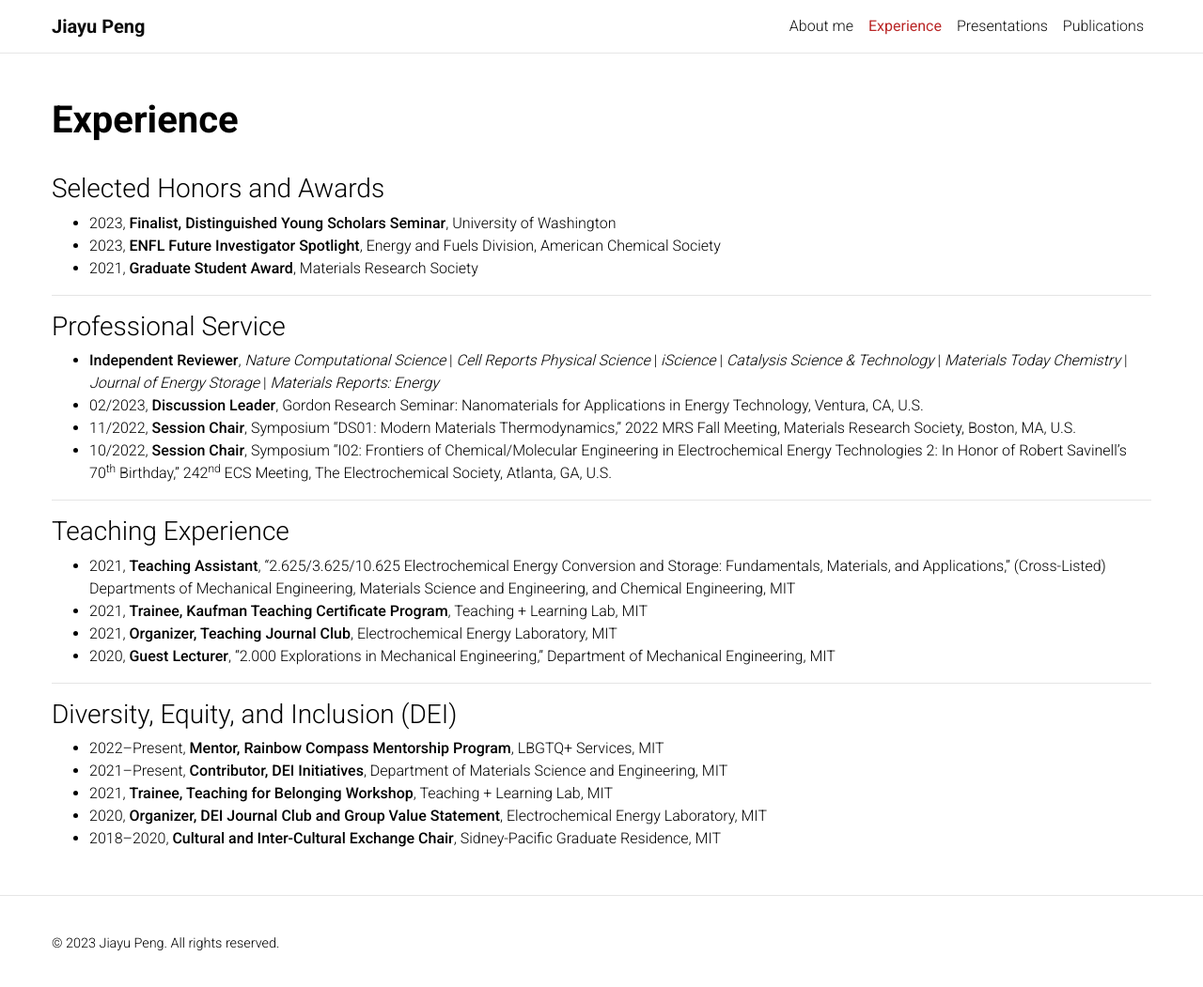
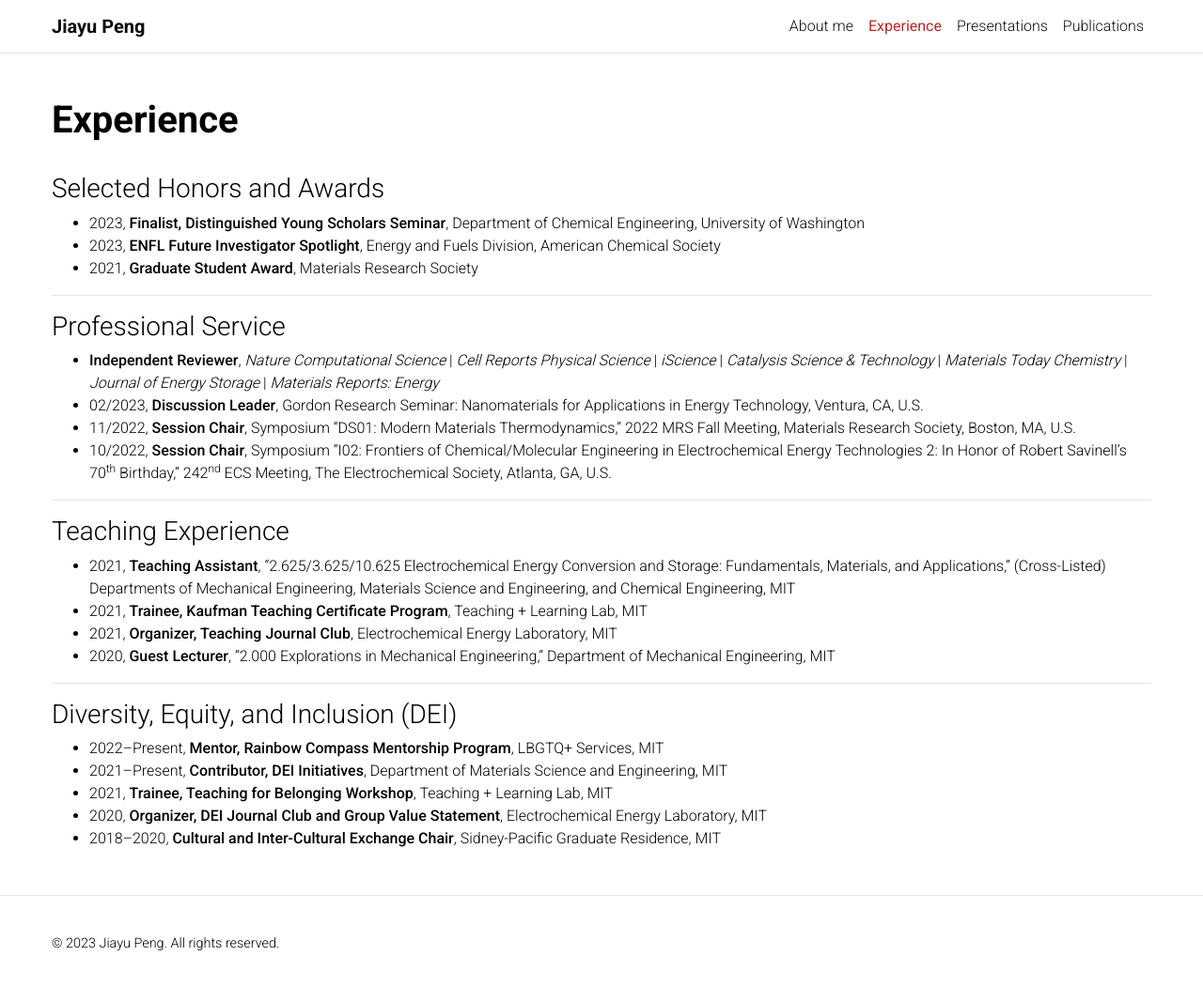
Before and after one commit to jypeng95/jypeng95.github.io, a Jekyll site: the page built from _pages/experience.md, in a window 1280 px wide and 1056 px high. Shown: the top 1051 px of the window at 94% size. Built offline with Jekyll 4.4.1, drawn with Linux system fonts in a browser that asks for light colours; a style sheet for code colours, icons or effects is not loaded.

Commit message:
Update experience

```diff
--- a/_pages/experience.md
+++ b/_pages/experience.md
@@ -8,7 +8,7 @@ nav: true
 
 ### Selected Honors and Awards
 
-* 2023, **Finalist, Distinguished Young Scholars Seminar**, University of Washington
+* 2023, **Finalist, Distinguished Young Scholars Seminar**, Department of Chemical Engineering, University of Washington
 * 2023, **ENFL Future Investigator Spotlight**, Energy and Fuels Division, American Chemical Society
 * 2021, **Graduate Student Award**, Materials Research Society
 
```
